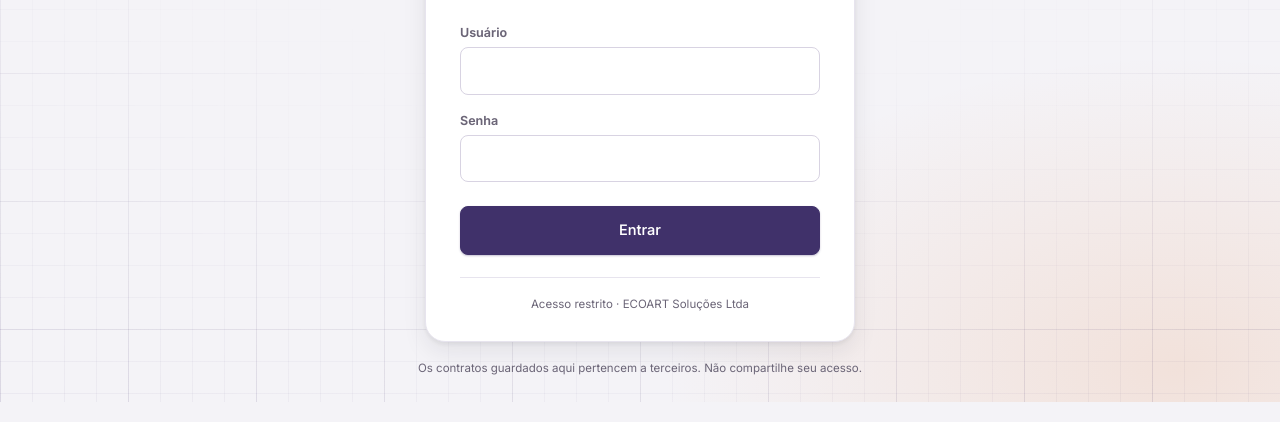
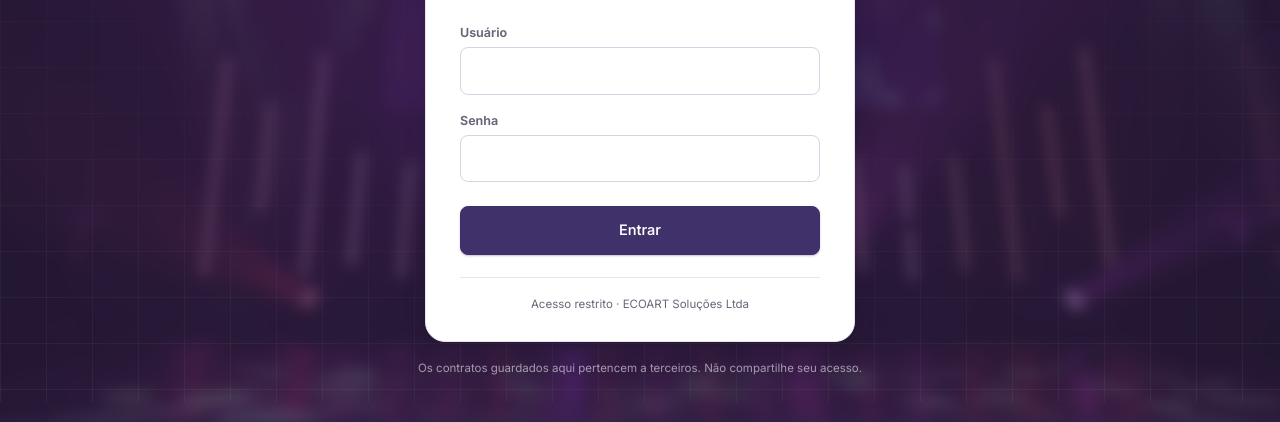
Before and after one commit to cirqueiraofc-dev/contratos-rt, a website: page public/login.html in a window 1280 px wide. Shown: the part 439-861 px from the top of the page. Drawn offline with Linux system fonts and the light colour scheme.

Commit message:
Put a stage behind the sign-in screen
ECOART works with events, so the door to the system says so: a rigged stage, blurred and tinted with the brand indigo until it is atmosphere rather than subject -- a sharp photograph behind a password field fights the person typing. The mark switches to its light variant here, since this screen is dark whatever the system theme. Photo from Unsplash under the free commercial licence; the treatment is CSS, so the stored file stays the original. The pointer's void shrank again, to a small dot that cuts a channel through the letters instead of swallowing one.

```diff
--- a/public/css/login.css
+++ b/public/css/login.css
@@ -11,34 +11,47 @@
   padding: 24px;
   position: relative;
   isolation: isolate;
-
-  /* Fundo de papel de projeto: a malha fina de desenho tecnico, com dois
-     claroes nas cores da marca por cima. E tudo CSS — nenhuma imagem para
-     baixar, nada que dependa de rede, e nitido em qualquer tela.
-     A malha e discreta de proposito: quem chega aqui vem digitar uma senha,
-     nao admirar o fundo. */
-  background:
-    radial-gradient(900px 520px at 12% 4%, color-mix(in srgb, var(--marca-indigo) 16%, transparent), transparent 68%),
-    radial-gradient(760px 460px at 92% 96%, color-mix(in srgb, var(--marca-laranja) 14%, transparent), transparent 68%),
-    var(--fundo);
+  /* a camada da foto transborda 20px para o desfoque nao clarear nas beiradas;
+     sem isto o transbordo vira barra de rolagem */
+  overflow: hidden;
+  /* o indigo da marca e o piso: se a foto demorar ou falhar, a tela ja esta
+     escura e tudo por cima continua legivel */
+  background: #2c244a;
+  /* nao clarear o texto aqui: a cor desceria para dentro do cartao, que e
+     branco, e sumiria com o titulo. Quem precisa clarear pede por si (abaixo) */
 }
 
-/* a malha vai numa camada propria para poder desbotar nas bordas sem mexer
-   nos claroes coloridos */
+/* Palco montado ao fundo — a ECOART trabalha com eventos, e e disso que a
+   tela fala. Tratada para virar clima e nao assunto: desfocada, meio
+   dessaturada e coberta pelo indigo da marca. Foto nitida atras de um campo de
+   senha atrapalha quem digita; assim ela ambienta sem disputar atencao.
+   Fonte: Unsplash, licenca livre para uso comercial (foto de Elijah Ekdahl).
+   O tratamento e todo em CSS — o arquivo guardado e a foto original. */
 .tela-entrada::before {
+  content: '';
+  position: absolute; inset: -20px; z-index: -2;
+  background: url('/imagens/fundo-entrada.jpg') center / cover no-repeat;
+  filter: blur(7px) grayscale(.55);
+  opacity: .42;
+  pointer-events: none;
+}
+
+/* malha de papel de projeto por cima da foto, bem discreta, apagando no centro
+   onde ficam a marca e o cartao */
+.tela-entrada::after {
   content: '';
   position: absolute; inset: 0; z-index: -1;
   background-image:
-    linear-gradient(to right, color-mix(in srgb, var(--marca-indigo) 12%, transparent) 1px, transparent 1px),
-    linear-gradient(to bottom, color-mix(in srgb, var(--marca-indigo) 12%, transparent) 1px, transparent 1px),
-    linear-gradient(to right, color-mix(in srgb, var(--marca-indigo) 6%, transparent) 1px, transparent 1px),
-    linear-gradient(to bottom, color-mix(in srgb, var(--marca-indigo) 6%, transparent) 1px, transparent 1px);
-  background-size: 128px 128px, 128px 128px, 32px 32px, 32px 32px;
-  /* apaga a malha no centro, onde ficam a marca e o cartao */
-  -webkit-mask-image: radial-gradient(120% 90% at 50% 45%, transparent 20%, #000 85%);
-  mask-image: radial-gradient(120% 90% at 50% 45%, transparent 20%, #000 85%);
+    linear-gradient(to right, rgba(255, 255, 255, .07) 1px, transparent 1px),
+    linear-gradient(to bottom, rgba(255, 255, 255, .07) 1px, transparent 1px);
+  background-size: 46px 46px;
+  -webkit-mask-image: radial-gradient(120% 90% at 50% 45%, transparent 22%, #000 88%);
+  mask-image: radial-gradient(120% 90% at 50% 45%, transparent 22%, #000 88%);
   pointer-events: none;
 }
+
+/* sobre o fundo escuro, o texto solto fora do cartao clareia */
+.tela-entrada .entrada-aviso { color: rgba(236, 234, 244, .62); }
 
 .entrada { width: 100%; max-width: 940px; }
 
--- a/public/js/marca-particulas.js
+++ b/public/js/marca-particulas.js
@@ -34,7 +34,7 @@ const passoPara = (tamanho) => Math.min(3, Math.max(2, Math.round(tamanho / 90))
 /* Raio do vazio que o ponteiro abre. Grande demais, o buraco engole uma letra
    inteira e a marca fica ilegivel enquanto o mouse passa; pequeno, ele cava um
    sulco que se ve atravessar as letras. */
-const raioPara = (tamanho) => Math.max(30, Math.round(tamanho * 0.42));
+const raioPara = (tamanho) => Math.max(14, Math.round(tamanho * 0.17));
 const ladoPara = (tamanho) => Math.max(1.6, tamanho / 30);
 
 function reduzirMovimento() {
--- a/public/login.html
+++ b/public/login.html
@@ -17,10 +17,10 @@
 
   <main class="entrada">
     <div class="entrada-marca" data-marca-particulas>
-      <picture class="marca-logo">
-        <source srcset="/imagens/marca-ecoart-escuro.svg" media="(prefers-color-scheme: dark)" />
-        <img src="/imagens/marca-ecoart.svg" alt="ECOART Soluções" width="662" height="180" />
-      </picture>
+      <!-- a versao clara da marca, porque esta tela tem fundo escuro sempre -->
+      <span class="marca-logo">
+        <img src="/imagens/marca-ecoart-escuro.svg" alt="ECOART Soluções" width="662" height="180" />
+      </span>
     </div>
 
     <div class="entrada-cartao">
```
Also changed, not shown: public/imagens/fundo-entrada.jpg (added).
